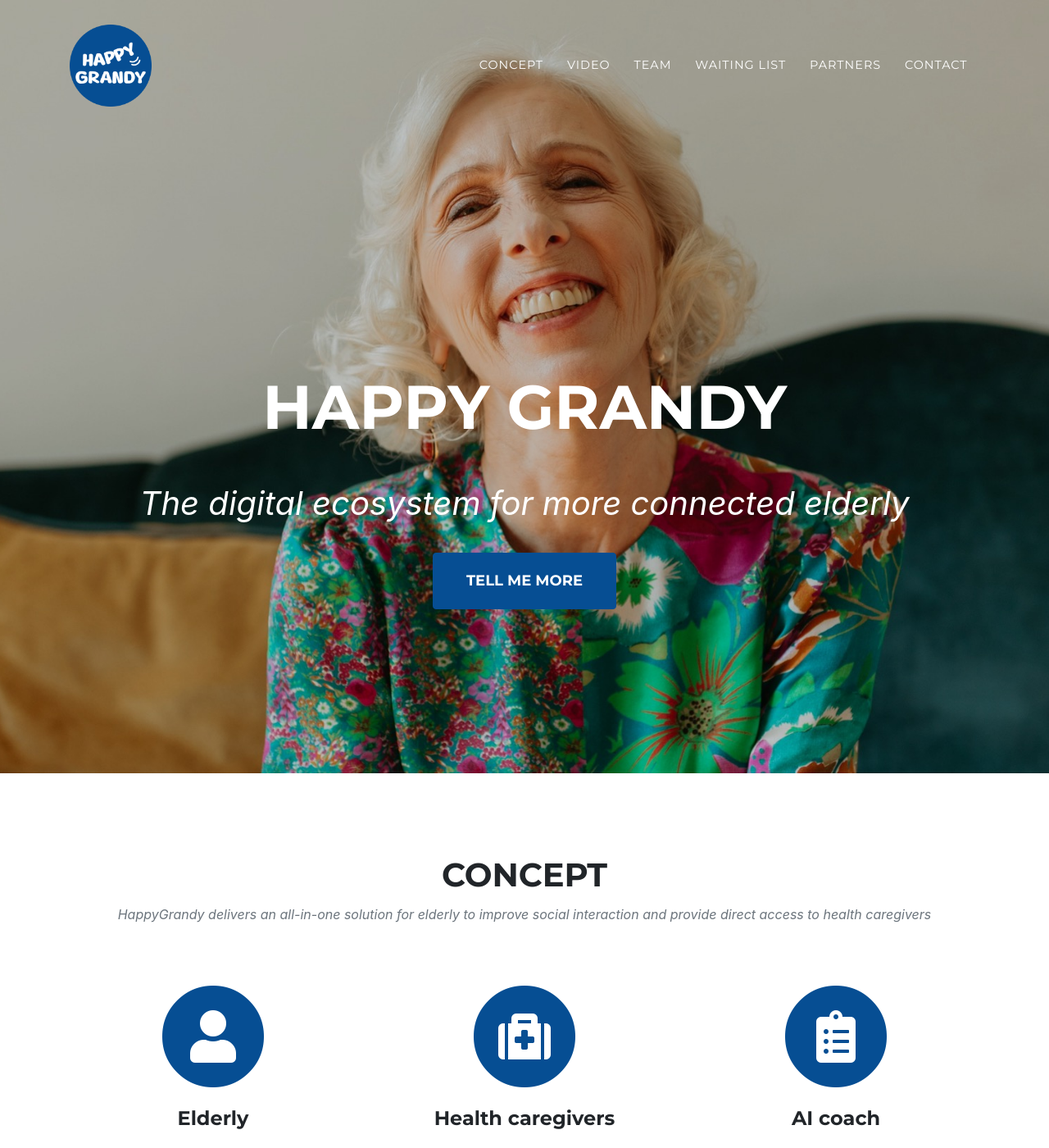
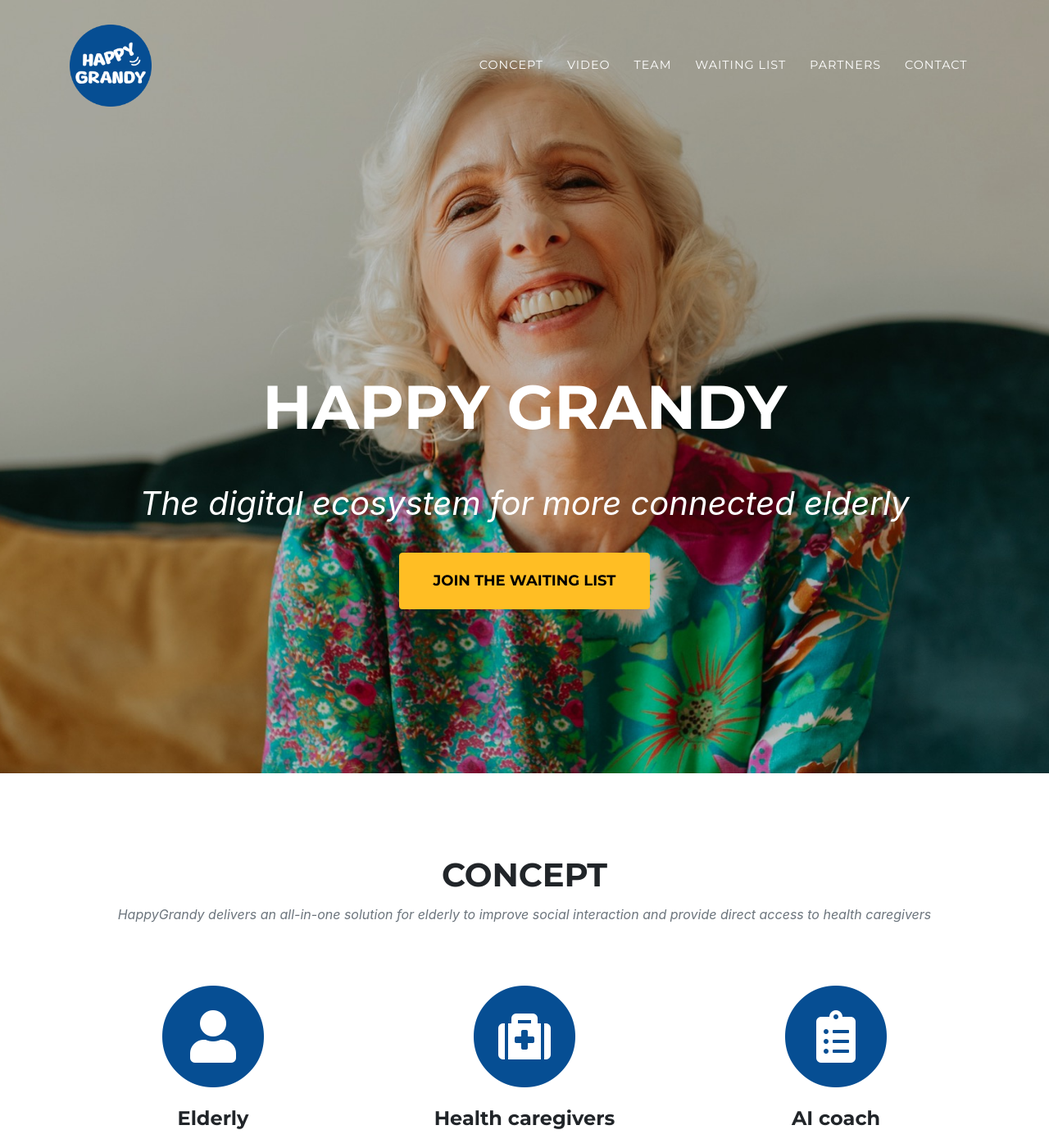
Before and after one commit to happygrandy/happygrandy.github.io, a Jekyll site: the page built from index.md, in a window 1280 px wide and 1400 px high. Shown: the whole window at 82% size. Built offline with Jekyll 4.4.1, drawn with Linux system fonts in a browser that asks for light colours; some web fonts are replaced.

Commit message:
Add secondary color + change first button to call for action

```diff
--- a/_data/sitetext.yml
+++ b/_data/sitetext.yml
@@ -13,8 +13,8 @@ en: &DEFAULT_EN
   header:
     text: <br>Happy Grandy
     title: The digital ecosystem for more connected elderly
-    button: Tell Me More
-    buttonlink: "#services"
+    button: Join the waiting list
+    buttonlink: "#waiting-list"
 
   services:
     title: "Concept"
--- a/_includes/navheader.html
+++ b/_includes/navheader.html
@@ -57,23 +57,7 @@
         <div class="intro-lead-in">{{ site.data.sitetext[site.locale].header.title | markdownify }}</div>
 	  {%- endif -%}
 	  {%- if site.data.sitetext[site.locale].header.button -%}
-        <a class="btn btn-primary btn-xl text-uppercase js-scroll-trigger" href="{{ site.data.sitetext[site.locale].header.buttonlink }}">{{ site.data.sitetext[site.locale].header.button }}</a>
-	  {%- endif -%}
-      </div>
-    </div>
-  </header>
-  {% else %}
-  <header class="masthead">
-    <div class="container">
-      <div class="intro-text">
-	  {%- if site.data.sitetext.header.title -%}
-        <div class="intro-lead-in">{{ site.data.sitetext.header.title | markdownify }}</div>
-	  {%- endif -%}
-	  {%- if site.data.sitetext.header.text -%}
-        <div class="intro-heading text-uppercase">{{ site.data.sitetext.header.text | markdownify }}</div>
-	  {%- endif -%}
-	  {%- if site.data.sitetext.header.button -%}
-        <a class="btn btn-primary btn-xl text-uppercase js-scroll-trigger" href="{{ site.data.sitetext.header.buttonlink }}">{{ site.data.sitetext.header.button }}</a>
+        <a class="btn btn-secondary btn-xl text-uppercase js-scroll-trigger" href="{{ site.data.sitetext[site.locale].header.buttonlink }}">{{ site.data.sitetext[site.locale].header.button }}</a>
 	  {%- endif -%}
       </div>
     </div>
--- a/_sass/components/_buttons.scss
+++ b/_sass/components/_buttons.scss
@@ -24,3 +24,19 @@
     box-shadow: 0 0 0 0.2rem rgba(254, 209, 55, 0.5) !important;
   }
 }
+.btn-secondary {
+  background-color: $secondary;
+  border-color: $secondary;
+  color: black;
+  &:active,
+  &:focus,
+  &:hover {
+    background-color: darken($secondary, 7.5%) !important;
+    border-color: darken($secondary, 7.5%) !important;
+    color: white;
+  }
+  &:active,
+  &:focus {
+    box-shadow: 0 0 0 0.2rem rgba(254, 209, 55, 0.5) !important;
+  }
+}
--- a/_sass/components/_navbar.scss
+++ b/_sass/components/_navbar.scss
@@ -32,7 +32,7 @@
         @include heading-font;
         &.active,
         &:hover {
-          color: $primary;
+          color: $secondary;
         }
       }
     }
--- a/assets/css/agency.scss
+++ b/assets/css/agency.scss
@@ -7,6 +7,7 @@
 
 // Custom colors
 $primary: {{ site.data.style.highlight | default: "#064e93" }} !default;
+$secondary: {{ site.data.style.highlight | default: "#ffbe24" }} !default;
 $white: {{ site.data.style.white | default: "#fff" }} !default;
 $black: {{ site.data.style.black | default: "#000" }} !default;
 
```
